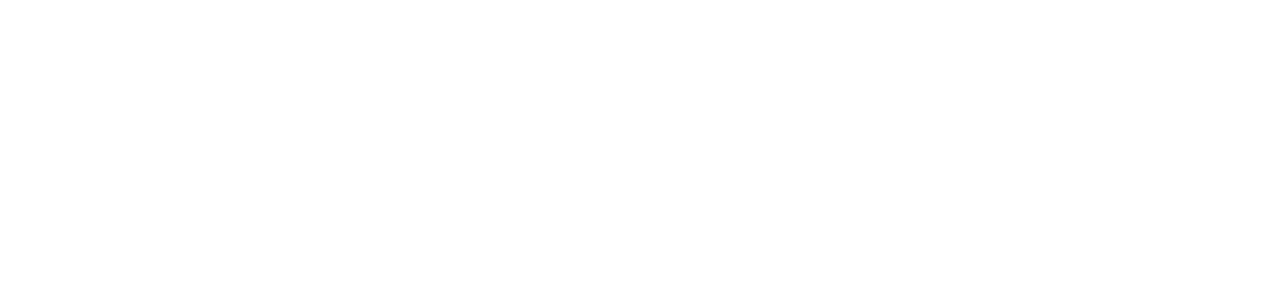
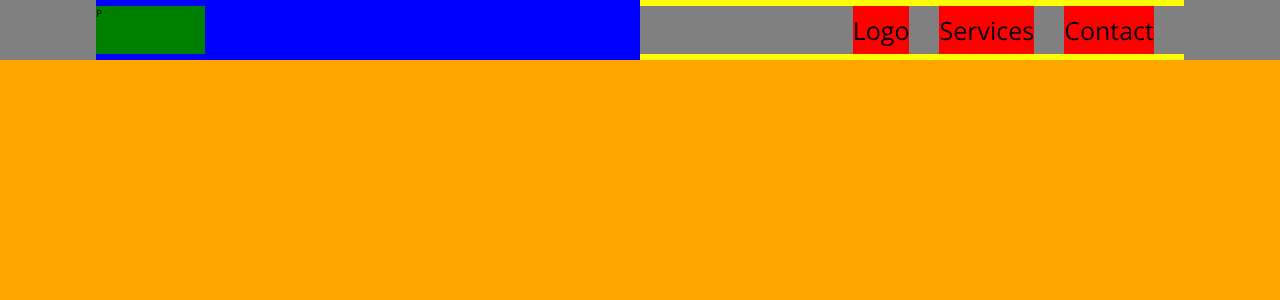
Before and after one commit to hades102zues/PortfolioSite, a React (Create React App) app: page / in a window 1280 px wide. Shown: the top 300 px of the page. Built offline with nearby package versions, Linux system fonts and the light colour scheme.

Commit message:
implemented header layout

```diff
--- a/src/App.js
+++ b/src/App.js
@@ -1,7 +1,12 @@
 import React from "react";
+import MainPage from "./pages/MainPage/MainPage";
 
 function App() {
-  return <div className="App" />;
+  return (
+    <div className="App">
+      <MainPage />
+    </div>
+  );
 }
 
 export default App;
--- /dev/null
+++ b/src/pages/MainPage/MainPage.css
@@ -0,0 +1,66 @@
+header {
+	height: 6rem;
+	background-color: grey;
+	position: fixed;
+	width: 100%;
+}
+
+.container {
+	background-color: purple;
+	height: 100%;
+	width: 85%;
+	overflow: none;
+	margin: 0 auto;
+}
+
+.header_orderer {
+	height: 100%;
+	display: flex;
+}
+
+.logo_space {
+	background-color: blue;
+	width: 50%;
+	height: 100%;
+	display: flex;
+	align-items: center;
+}
+
+.logo_box {
+	background-color: green;
+	height: 80%;
+	width: 20%;
+}
+
+.nav_space {
+	background-color: yellow;
+	width: 50%;
+	display: flex;
+	align-items: center;
+}
+.nav_space .nav_box {
+	background-color: purple;
+	height: 80%;
+	width: 100%;
+}
+
+.nav_box ul {
+	background-color: grey;
+	list-style: none;
+	display: flex;
+	justify-content: flex-end;
+	height: 100%;
+}
+
+.nav_box ul li {
+	margin-right: 3rem;
+	background-color: red;
+	display: flex;
+	align-items: center;
+	font-size: 2.5rem;
+}
+
+.showcase {
+	height: 100vh;
+	background-color: orange;
+}
--- /dev/null
+++ b/src/pages/MainPage/MainPage.js
@@ -0,0 +1,30 @@
+import React from "react";
+import "./MainPage.css";
+
+const mainPage = () => {
+	return (
+		<div class="mainPage">
+			<header>
+				<div class="container">
+					<div class="header_orderer">
+						<div class="logo_space">
+							<div class="logo_box">P</div>
+						</div>
+						<div class="nav_space">
+							<nav class="nav_box">
+								<ul>
+									<li>Logo</li>
+									<li>Services</li>
+									<li>Contact</li>
+								</ul>
+							</nav>
+						</div>
+					</div>
+				</div>
+			</header>
+			<div class="showcase" />
+		</div>
+	);
+};
+
+export default mainPage;
```
